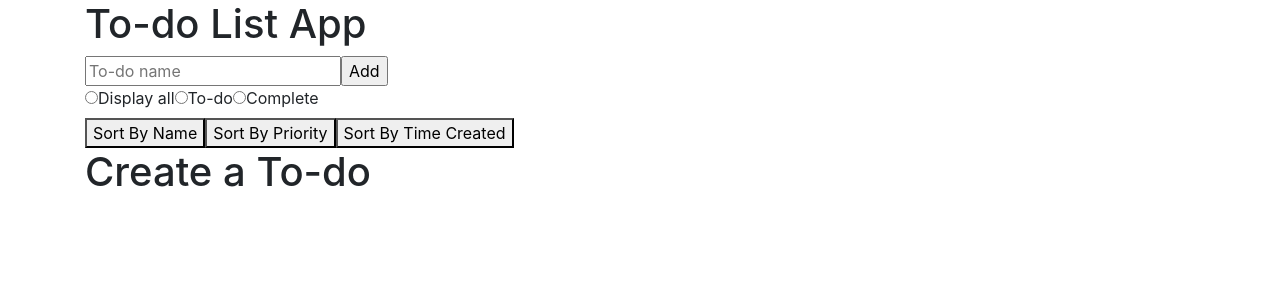
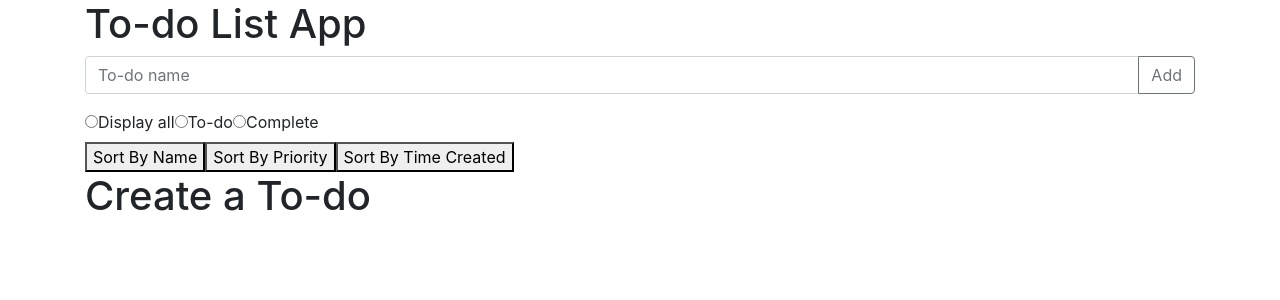
Before and after one commit to HORACINIS/todo-list, a React (Create React App) app: page / in a window 1280 px wide. Shown: the top 300 px of the page. Built offline with nearby package versions, Linux system fonts and the light colour scheme.

Commit message:
added style to the todo list items and the text bar

```diff
--- a/src/App.js
+++ b/src/App.js
@@ -14,7 +14,7 @@ function App() {
 
   const handleAddTodoItem = (todoInputName) => {
     if (todoInputName.replace(/\s/g, '') === '') {
-      alert('You must ')
+      alert('You must enter a To-do name!')
     } else {
       const capitalizedTodo = `${todoInputName[0].toUpperCase()}${todoInputName.slice(1)}`;
       setTodoItemIndex(todoItemIndex + 1);
--- a/src/components/InputTextBar.js
+++ b/src/components/InputTextBar.js
@@ -1,18 +1,49 @@
 import React from 'react';
+import InputGroup from 'react-bootstrap/InputGroup';
+import FormControl from 'react-bootstrap/FormControl';
+import Button from 'react-bootstrap/Button';
+import Form from 'react-bootstrap/Form';
 
 const InputTextBar = ({ addTodoItem }) => {
   return (
-    <React.Fragment>
-      <form>
-        <input type='text' placeholder='To-do name' name='name' id='todo-name-input' />
-        <input type='submit' value='Add'
-          onClick={(e) => {
-            e.preventDefault();
-            const todoTextInput = document.querySelector('#todo-name-input');
-            addTodoItem(todoTextInput.value);
-          }} />
-      </form>
-    </React.Fragment>
+    <Form>
+      <InputGroup className='mb-3'>
+        <FormControl
+          placeholder='To-do name'
+          aria-label='To-do name'
+          aria-describedby='basic-addon2'
+          id='todo-name-input'
+        />
+        {/* <input type='text' placeholder='To-do name' name='name' id='todo-name-input' /> */}
+        <InputGroup.Append>
+          <Button variant="outline-secondary" type='submit'
+            onClick={(e) => {
+              e.preventDefault();
+              const todoTextInput = document.querySelector('#todo-name-input');
+              addTodoItem(todoTextInput.value);
+            }}
+          >Add</Button>
+        </InputGroup.Append>
+
+        {/* <input type='submit' value='Add'
+        onClick={(e) => {
+          e.preventDefault();
+          const todoTextInput = document.querySelector('#todo-name-input');
+          addTodoItem(todoTextInput.value);
+        }} /> */}
+      </InputGroup>
+    </Form>
+
+    // <InputGroup className="mb-3">
+    //   <FormControl
+    //     placeholder="Recipient's username"
+    //     aria-label="Recipient's username"
+    //     aria-describedby="basic-addon2"
+    //   />
+    //   <InputGroup.Append>
+    //     <Button variant="outline-secondary">Button</Button>
+    //   </InputGroup.Append>
+    // </InputGroup>
   )
 }
 
--- a/src/components/TodoListItems.js
+++ b/src/components/TodoListItems.js
@@ -1,6 +1,7 @@
 import React, { useEffect } from 'react';
 import { v4 as uuidv4 } from 'uuid';
 import { AiOutlineStar, AiFillStar } from 'react-icons/ai';
+import ListGroup from 'react-bootstrap/ListGroup';
 
 const TodoListItems = ({ todoItems, removeTodoItem, completeTodoItem, priorityTodo, radioBtnSelected }) => {
 
@@ -19,7 +20,7 @@ const TodoListItems = ({ todoItems, removeTodoItem, completeTodoItem, priorityTo
   // ---------------------------------------------
 
   return (
-    <ul>
+    <ListGroup>
       {todoItemsSortedByRadioBtnSelection.map((item) => {
         return <TodoListItem key={uuidv4()}
           todoItem={item}
@@ -28,7 +29,7 @@ const TodoListItems = ({ todoItems, removeTodoItem, completeTodoItem, priorityTo
           priorityTodo={priorityTodo}
         />
       })}
-    </ul>
+    </ListGroup>
   )
 }
 
@@ -38,7 +39,7 @@ export default TodoListItems;
 const TodoListItem = ({ todoItem, removeTodoItem, completeTodoItem, priorityTodo }) => {
   const { name, isComplete, priority } = todoItem;
   return (
-    <li>
+    <ListGroup.Item>
       <p>
         {!priority ?
           <AiOutlineStar fill='blue' onClick={() => priorityTodo(todoItem)} />
@@ -55,6 +56,6 @@ const TodoListItem = ({ todoItem, removeTodoItem, completeTodoItem, priorityTodo
           removeItemConfirmation && removeTodoItem(todoItem);
         }}>Remove</button>
       </p>
-    </li>
+    </ListGroup.Item>
   )
 }
```
